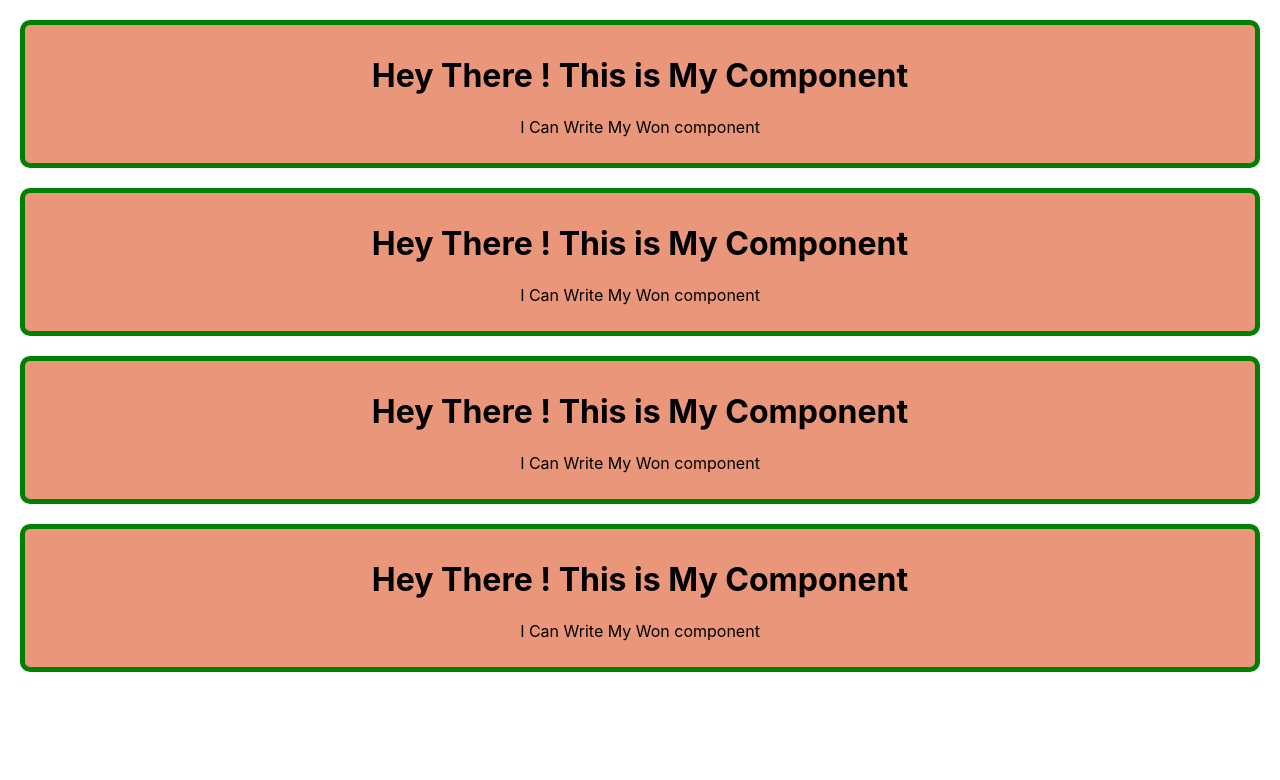
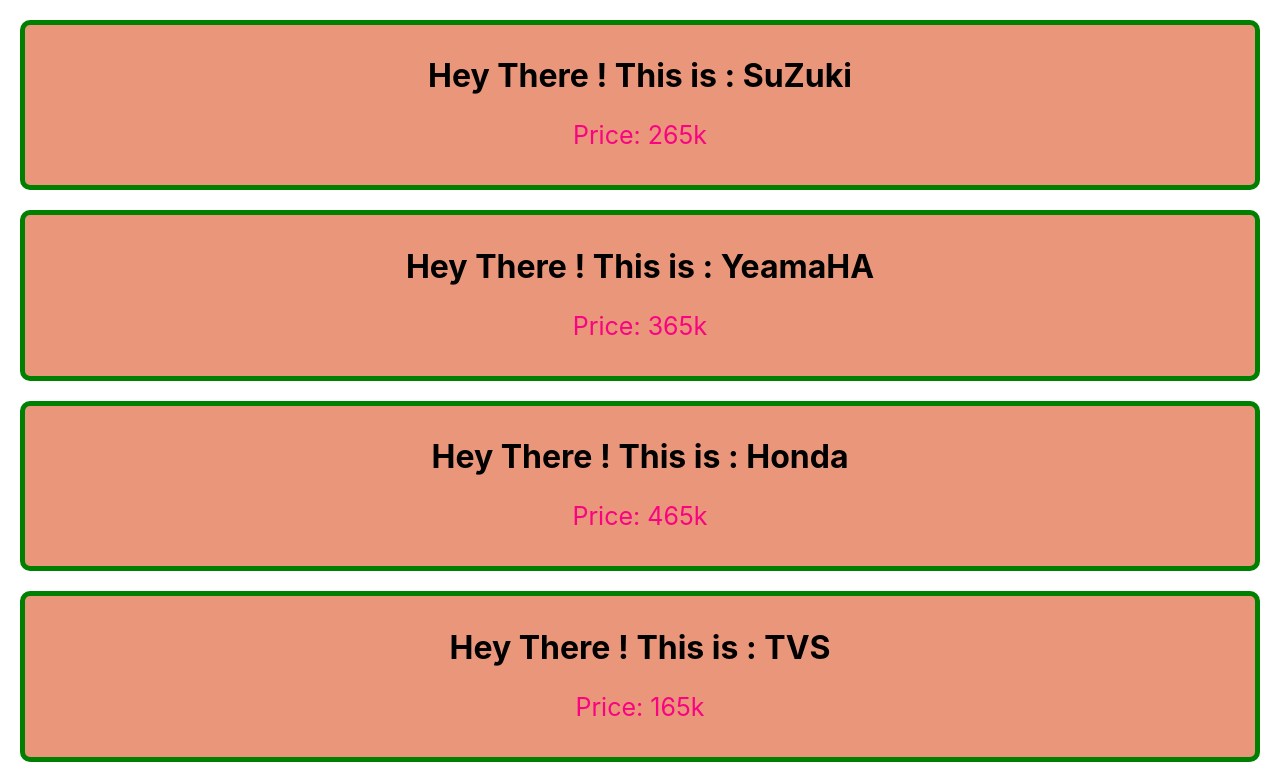
Before and after one commit to 404Bappy/React-Concepts, a React (Create React App) app in the folder React-Core-Concept-Recap/core-concept-react/: page / in a window 1280 px wide. Shown: the top 780 px of the page. Built offline with nearby package versions, Linux system fonts and the light colour scheme.

Commit message:
first commit

```diff
--- a/React-Core-Concept-Recap/core-concept-react/src/App.css
+++ b/React-Core-Concept-Recap/core-concept-react/src/App.css
@@ -44,3 +44,8 @@
   padding: 10px;
   margin: 20px;
 }
+
+.paragraph{
+  color:rgb(249, 3, 130);
+  font-size: 25px;
+}
--- a/React-Core-Concept-Recap/core-concept-react/src/App.js
+++ b/React-Core-Concept-Recap/core-concept-react/src/App.js
@@ -4,19 +4,24 @@
 function App() {
   return (
     <div className="App">
-      <MyComponent></MyComponent>
-      <MyComponent></MyComponent>
-      <MyComponent></MyComponent>
-      <MyComponent></MyComponent>
+      <MyComponent Brand= 'SuZuki' Price= "265k"></MyComponent>
+      <MyComponent Brand= 'YeamaHA' Price= "365k"></MyComponent>
+      <MyComponent Brand= 'Honda' Price= "465k"></MyComponent>
+      <MyComponent Brand= 'TVS' Price= "165k"></MyComponent>
+      <MyComponent Brand= 'KTM' Price= "565k"></MyComponent>
+      <MyComponent Brand= 'KAWAsAKi' Price= "865k"></MyComponent>
+
+
     </div>
   );
 }
 
-function MyComponent(){
+function MyComponent(props){
+  console.log(props);
   return(
     <div className="myCompo">
-      <h1>Hey There ! This is My Component</h1>
-      <p>I Can Write My Won component</p>
+      <h1>Hey There ! This is : {props.Brand}</h1>
+      <p className="paragraph">Price: {props.Price}</p>
     </div>
   )
 }
```
